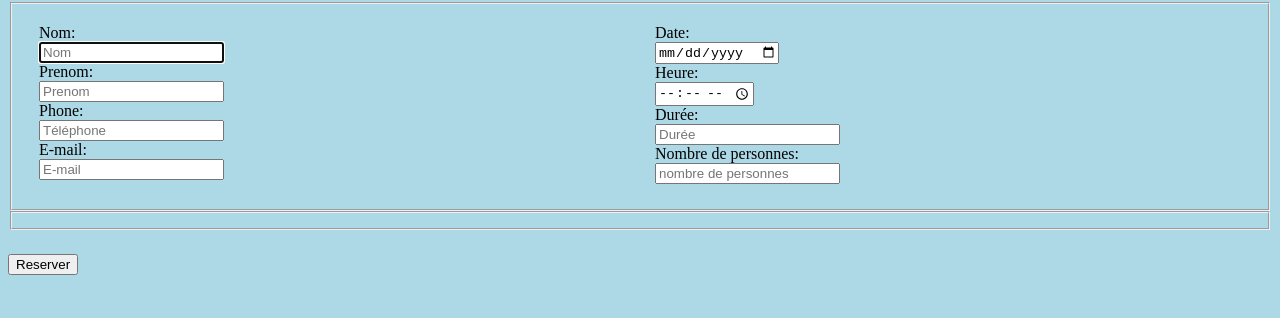
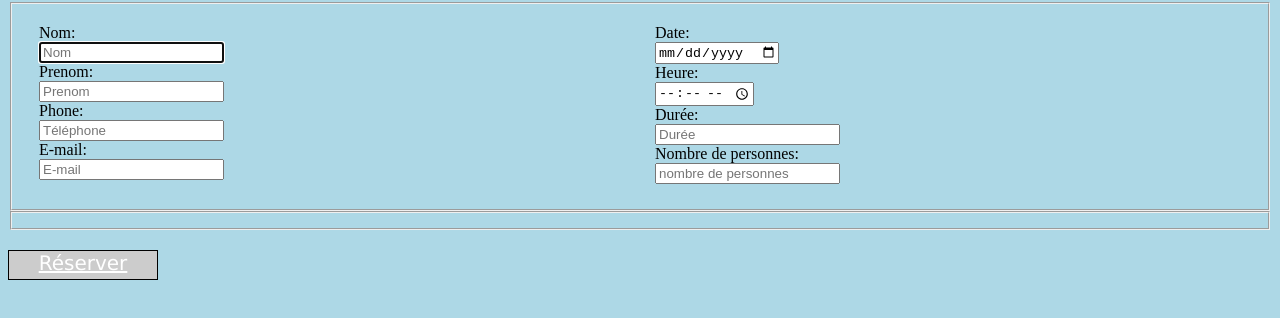
Before and after one commit to dnllromao/extranet-bxl-central, a plain HTML site: page Projet/reservation.html in a window 1280 px wide. Shown: the part 78-396 px from the top of the page. Drawn offline with Linux system fonts and the light colour scheme.

Commit message:
Modif css et btn recherche

```diff
--- a/Projet/CSS/formuliere.css
+++ b/Projet/CSS/formuliere.css
@@ -55,3 +55,15 @@ th {
 .col-10 {width: 83.33%;}
 .col-11 {width: 91.66%;}
 .col-12 {width: 100%;}
+
+
+.recherche
+{
+	background-color : #ccc;
+	display : block;
+	width : 150px;
+	height : 30px;
+	border : solid 1px black;
+	color : #FFF;
+	text-align : center;
+}
--- a/Projet/reservation.html
+++ b/Projet/reservation.html
@@ -86,7 +86,10 @@
     </fieldset>
     <!--</div>-->
 
-    <p><input type="submit" id="submit" value="Reserver"></p>
+    <p> <!--On désactive l'input pour le remplacer par lien provisoire vers merci.html
+	<input type="submit" id="submit" value="Reserver">-->
+	<a href="merci.html" class="recherche"> Réserver</a>
+   </p>
 </table>
 
 
```
Also changed, not shown: Projet/CSS/theme.css (+9 -1 lines).
